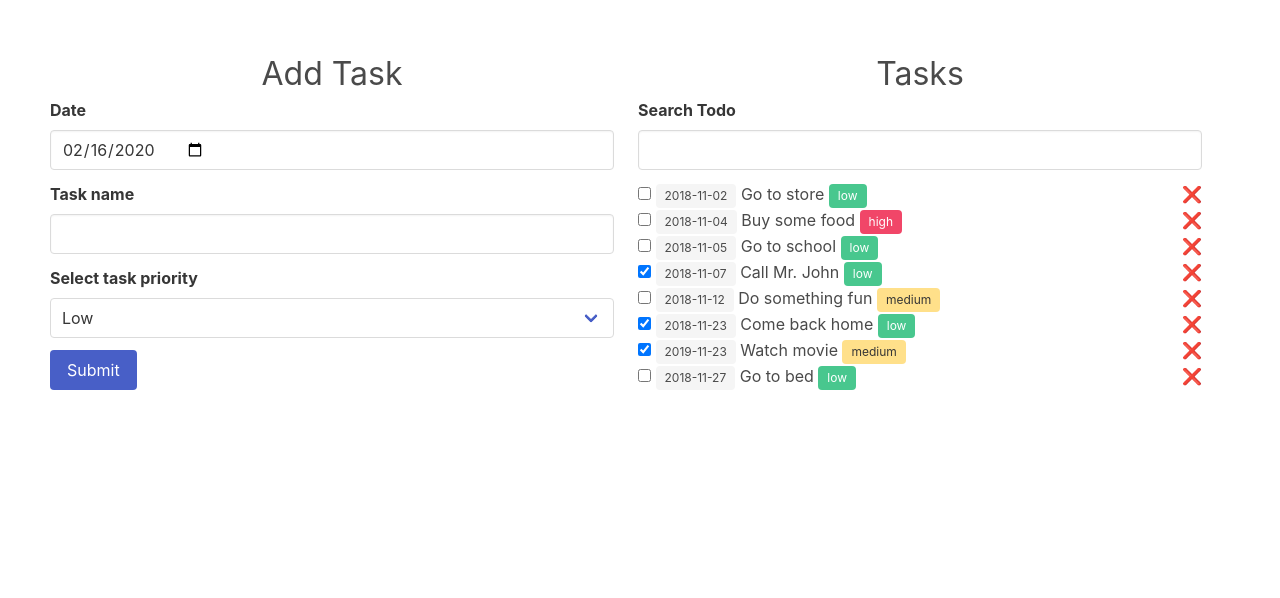
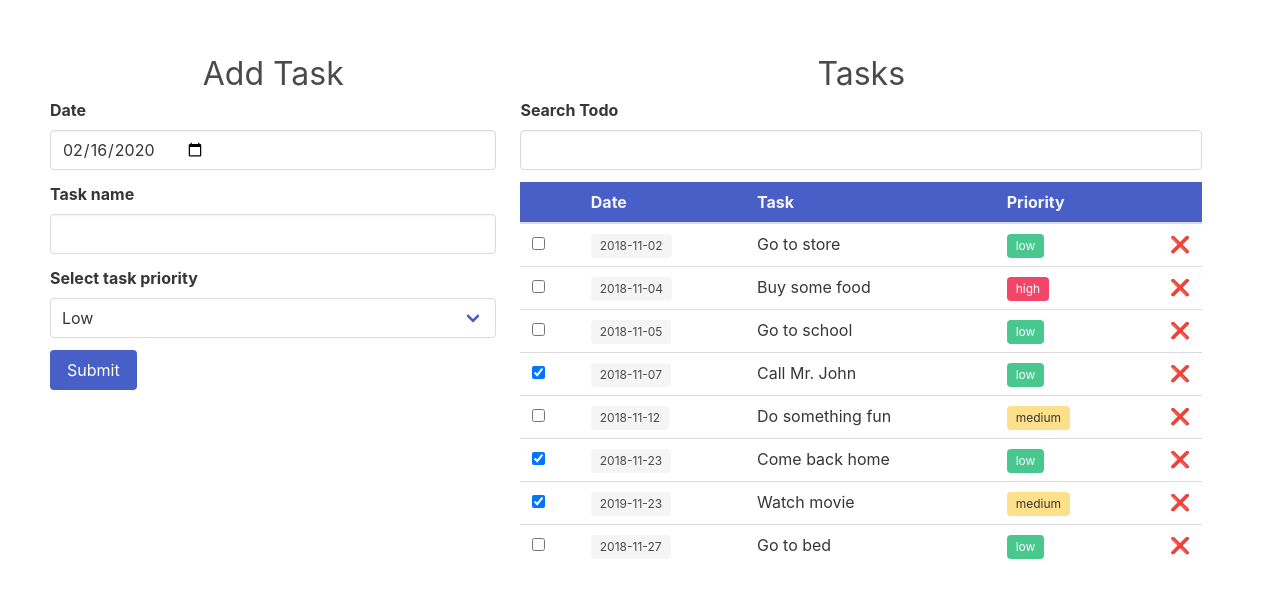
Before and after one commit to nadim1992/react-todo, a React (Create React App) app: page / in a window 1280 px wide. Shown: the top 598 px of the page. Built offline with nearby package versions, Linux system fonts and the light colour scheme.

Commit message:
Update list to table

```diff
--- a/src/components/App.css
+++ b/src/components/App.css
@@ -7,6 +7,7 @@ select,
     width: 100%;
 }
 
-span[role=button] {
+span[role=button],
+th {
     cursor: pointer;
 }
--- /dev/null
+++ b/src/components/list/ItemRow.js
@@ -0,0 +1,32 @@
+import React from 'react';
+import PriorityTag from './PriorityTag';
+import DateTag from './DateTag';
+
+function ItemRow(props) {
+    return (
+        <tr>
+            <td>
+                <input
+                    onChange={props.handleComplete}
+                    data-id={props.todo.id}
+                    checked={props.todo.complete}
+                    type="checkbox"
+                />
+            </td>
+            <td><DateTag date={props.todo.date} /></td>
+            <td>{props.todo.name}</td>
+            <td><PriorityTag priority={props.todo.priority} /></td>
+            <td>
+                <span
+                    onClick={props.handleRemove}
+                    data-id={props.todo.id}
+                    role="img"
+                    className="is-pulled-right"
+                    aria-label="Remove"
+                >&#10060;</span>
+            </td>
+        </tr>
+    );
+}
+
+export default ItemRow;
--- a/src/components/list/ListContainer.js
+++ b/src/components/list/ListContainer.js
@@ -1,6 +1,6 @@
 import React, { useState } from 'react';
 import ListFilter from './ListFilter';
-import ListItem from './ListItem';
+import ItemRow from './ItemRow';
 
 function ListContainer(props) {
     const [search, setSearch] = useState('');
@@ -10,7 +10,7 @@ function ListContainer(props) {
     };
 
     return (
-        <div className="column">
+        <div className="column is-three-fifths">
             <h2 className="is-size-3 has-text-centered">Tasks</h2>
 
             <ListFilter
@@ -18,17 +18,28 @@ function ListContainer(props) {
                 search={search}
             />
 
-            <ul className="list">
+            <table className="table is-hoverable is-fullwidth">
+                <thead>
+                    <tr className="has-background-link">
+                        <th></th>
+                        <th className="has-text-light">Date</th>
+                        <th className="has-text-light">Task</th>
+                        <th className="has-text-light">Priority</th>
+                        <th></th>
+                    </tr>
+                </thead>
+                <tbody>
                     {props.todos.map(todo =>
                         todo.name.includes(search) &&
-                    <ListItem
+                        <ItemRow
                             handleComplete={props.handleComplete}
                             handleRemove={props.handleRemove}
                             key={todo.id}
                             todo={todo}
                         />
                     )}
-            </ul>
+                </tbody>
+            </table>
         </div>
     );
 }
--- a/src/components/list/ListItem.js
+++ /dev/null
@@ -1,27 +0,0 @@
-import React from 'react';
-import PriorityTag from './PriorityTag';
-import DateTag from './DateTag';
-
-function ListItem(props) {
-    return (
-        <li className="list-item">
-            <label className="checkbox">
-                <input
-                    onChange={props.handleComplete}
-                    data-id={props.todo.id}
-                    checked={props.todo.complete}
-                    type="checkbox"
-                /> <DateTag date={props.todo.date} /> {props.todo.name}
-            </label> <PriorityTag priority={props.todo.priority} />
-
-            <span
-                onClick={props.handleRemove}
-                data-id={props.todo.id}
-                role="button"
-                className="is-pulled-right"
-            >&#10060;</span>
-        </li>
-    );
-}
-
-export default ListItem;
```
Lines whose indentation alone changed are shown as unchanged.
